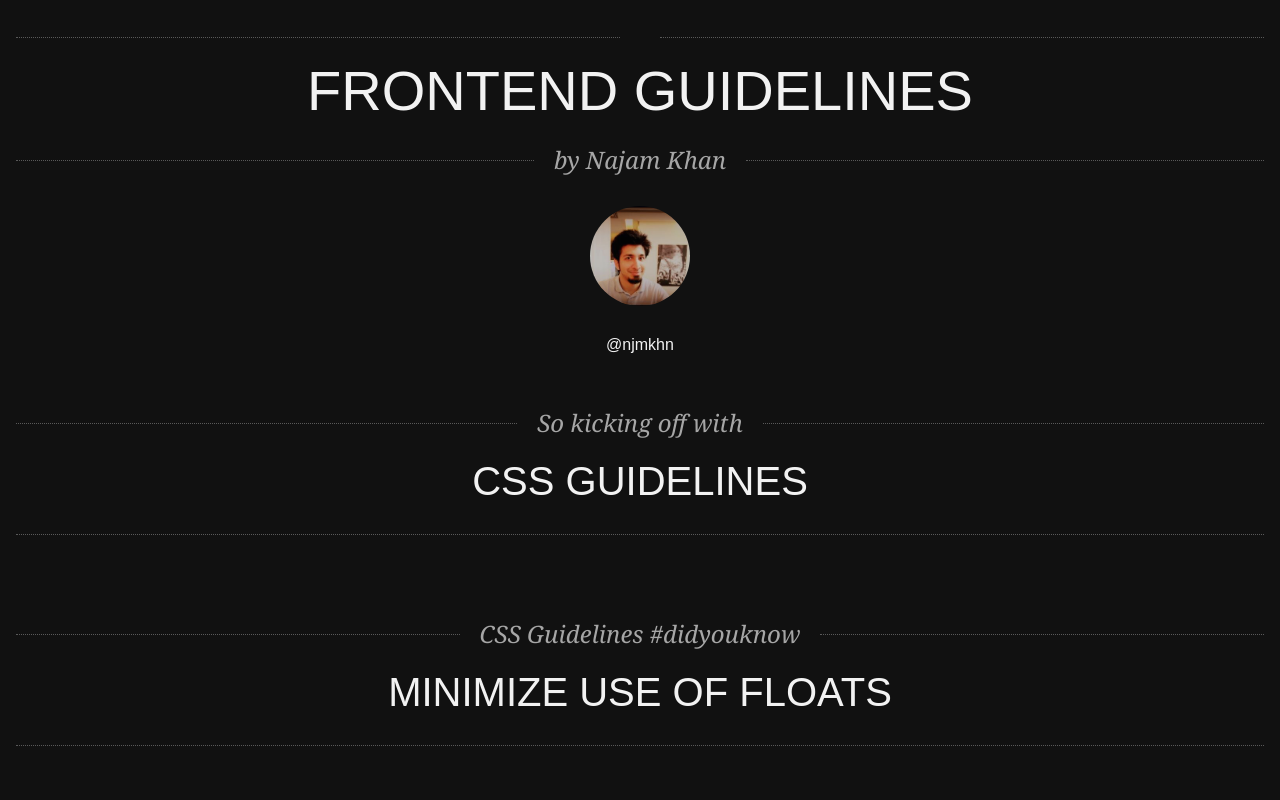
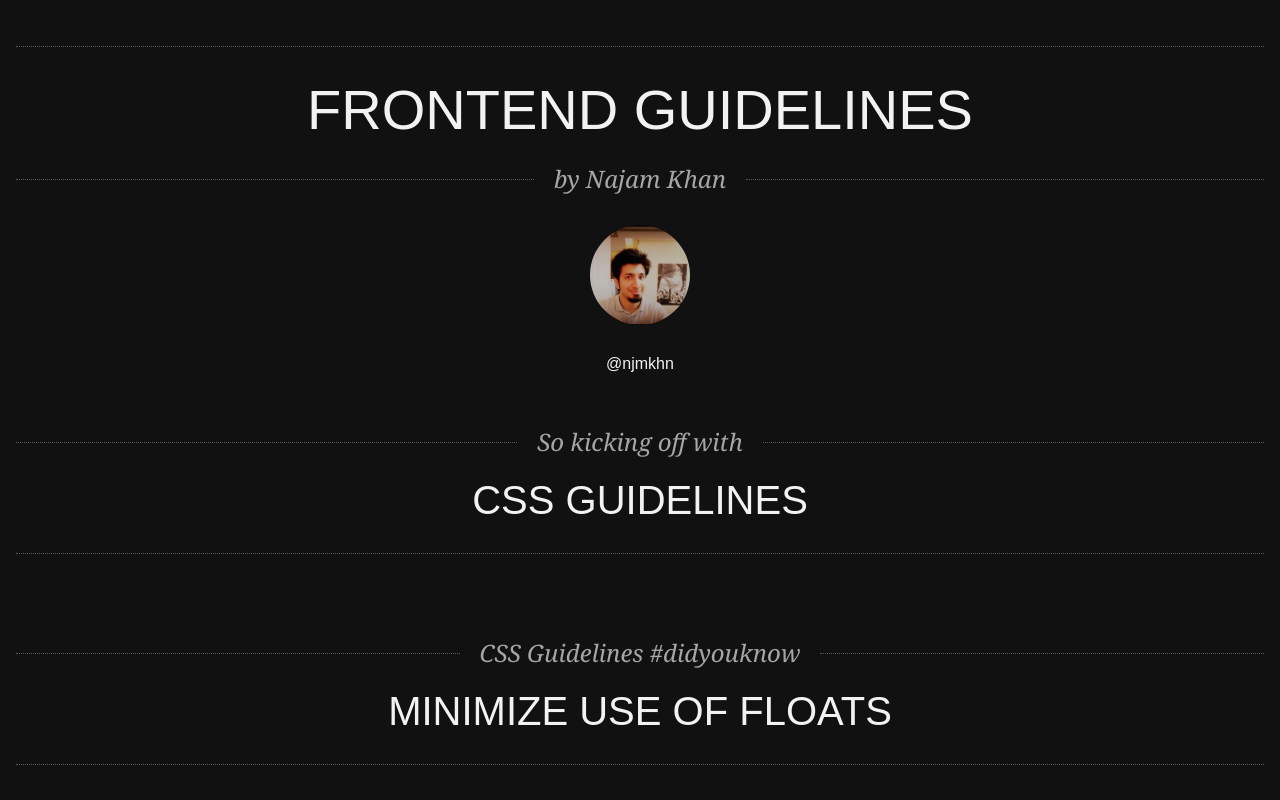
Before and after one commit to najamkhn/frontend-guidelines, a plain HTML site: page index.html in a window 1280 px wide. Shown: the top 800 px of the page. Drawn offline with Linux system fonts and the light colour scheme; a script that the page names is missing.

Commit message:
more updates

```diff
--- a/index.html
+++ b/index.html
@@ -15,9 +15,7 @@
         <article>
             <section data-bespoke-state="intro" class="intro">
                 <div class="content">
-                    <div class="byline">
-                        <div class="classy"></div>
-                    </div>
+                    <div class="unbrokenline"></div>
                     <h1>Frontend Guidelines</h1>
                     <div class="byline">
                         <div class="classy">
```
